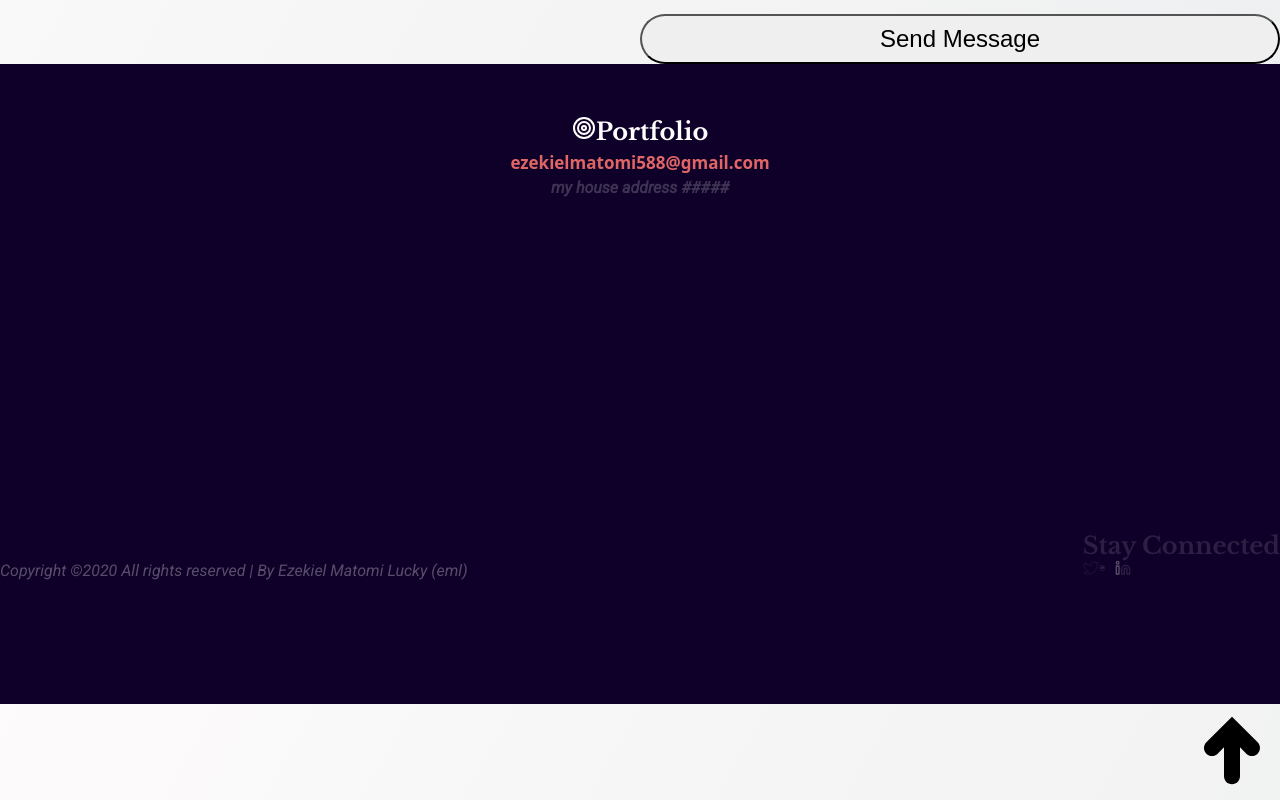
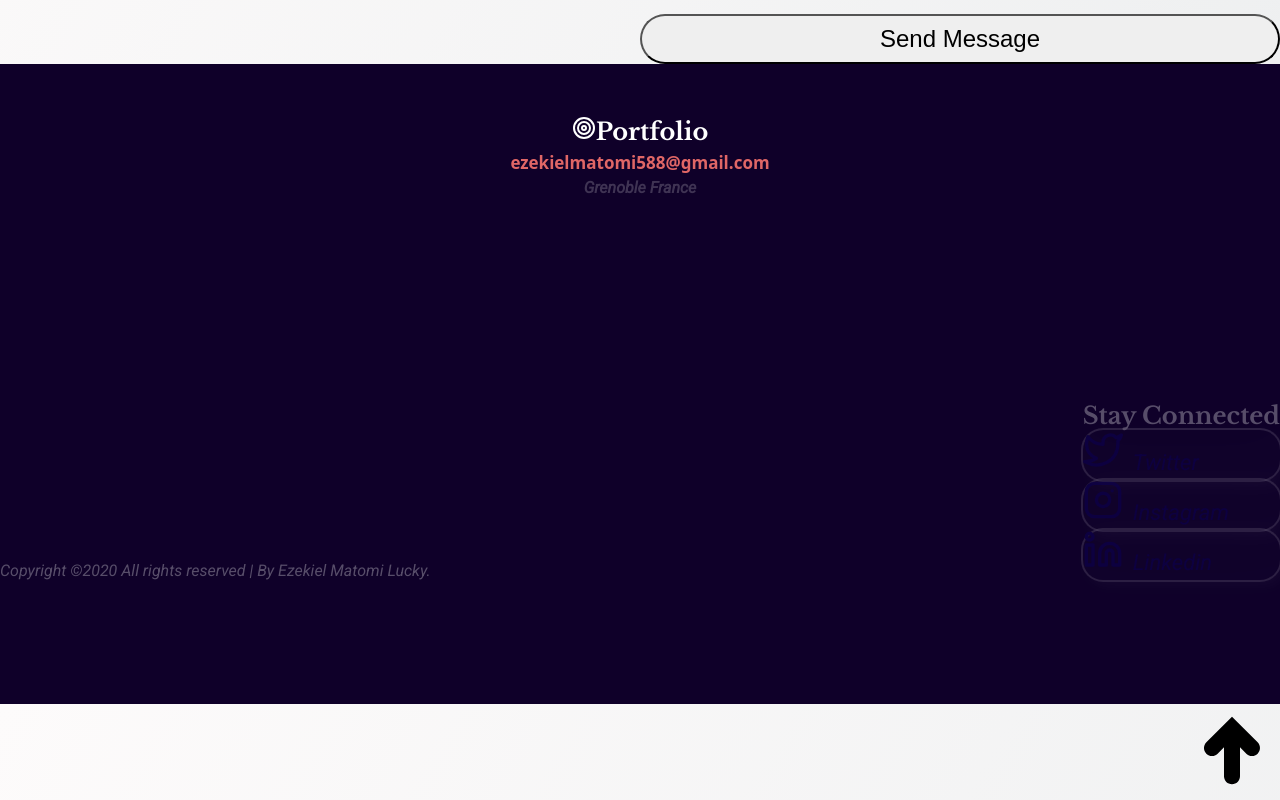
Before and after one commit to ezekiel444/portfolio-react, a React (Create React App) app: page /contact in a window 1280 px wide. Shown: the part 599-1399 px from the top of the page. Built offline with nearby package versions, Linux system fonts and the light colour scheme.

Commit message:
footer logo update

```diff
--- a/package.json
+++ b/package.json
@@ -10,7 +10,7 @@
     "react-dom": "^16.13.1",
     "react-icons": "^3.9.0",
     "react-router-dom": "^5.1.2",
-    "react-scripts": "3.4.1"
+    "react-scripts": "^3.4.3"
   },
   "scripts": {
     "start": "react-scripts start",
--- a/src/App.css
+++ b/src/App.css
@@ -16,6 +16,19 @@ link {
 body {
     font-family: 'Roboto', sans-serif;
 }
+
+input, textarea{
+   background-color: black;
+   color: blanchedalmond;
+}
+
+input:focus, textarea:focus{
+    background-color: rgb(255, 255, 255);
+    color: black;
+    outline: none;
+ }
+
+
 
 .header-sticky {
     position: -webkit-sticky;
--- a/src/components/footer-portfolio/Footer-Portfolio.js
+++ b/src/components/footer-portfolio/Footer-Portfolio.js
@@ -1,17 +1,19 @@
-import React, { Fragment } from "react";
+import React,{Fragment}  from "react";
+import {Link} from "react-router-dom"
 import "./portfolio.css";
 import { FiTarget, FiInstagram, FiLinkedin, FiTwitter } from "react-icons/fi";
 
 const socialLogo = [
-  { icon: FiTwitter },
-  { icon: FiInstagram },
-  { icon: FiLinkedin },
+  { icon: FiTwitter , label: "Twitter"},
+  { icon: FiInstagram, label: "Instagram" },
+  { icon: FiLinkedin , label : "Linkedin" },
 ];
 
 const logos = socialLogo.map((logo) => (
-  <Fragment key={Math.random()}>
-    <logo.icon />
-  </Fragment>
+
+  <Fragment   key={Math.random()}>
+ <Link to="#"><div className="logoContainer"><logo.icon className="eachLogo"></logo.icon><span className="labelAttribute">{logo.label}</span></div> </Link>
+ </Fragment>
 ));
 
 export default function Footer() {
@@ -23,16 +25,16 @@ export default function Footer() {
           Portfolio
         </h2>
         <h3>ezekielmatomi588@gmail.com</h3>
-        <h4>my house address #####</h4>
+        <h4> Grenoble France</h4>
       </div>
       <section className="footer-right">
         <p>
           Copyright ©{new Date().getFullYear()} All rights reserved | By Ezekiel
-          Matomi Lucky (eml)
+          Matomi Lucky.
         </p>
         <div className="footer-icon">
           <h2>Stay Connected</h2>
-          <p> {logos}</p>
+         {logos}
         </div>
       </section>
     </footer>
--- a/src/components/footer-portfolio/portfolio.css
+++ b/src/components/footer-portfolio/portfolio.css
@@ -24,11 +24,11 @@ footer {
     opacity: 0.3;
 }
 
-.footer-icon {
+/* .footer-icon {
     color: #fff;
-}
+} */
 
-.footer-icon :nth-child(1) {
+/* .footer-icon :nth-child(1) {
     opacity: .4;
 }
 
@@ -37,8 +37,32 @@ footer {
     transition: all .5s ease-in-out;
 }
 
+
 .footer-icon :nth-child(2) {
     padding-right: 10px;
     color: rgba(255, 255, 255, 1);
 
+} */
+
+.logoContainer{height: 50px;
+border-radius: 20px;
+box-shadow:  inset 0 -3em 3em rgba(248, 248, 255, 0.1),
+0 0  0 2px rgb(255, 255, 255),
+0.3em 0.3em 1em rgba(252, 252, 252, 0.3);;
+opacity: 0.4;
 }
+
+.logoContainer:hover{
+    opacity: 1;
+    transition: all 0.8s;
+}
+
+
+.eachLogo{height: 40px;
+width: 40px;
+}
+
+.labelAttribute{
+    font-size: 22px;
+    margin: 10px;
+}
```
Also changed, not shown: 2 other files (tests, documents, lock files or other folders).
